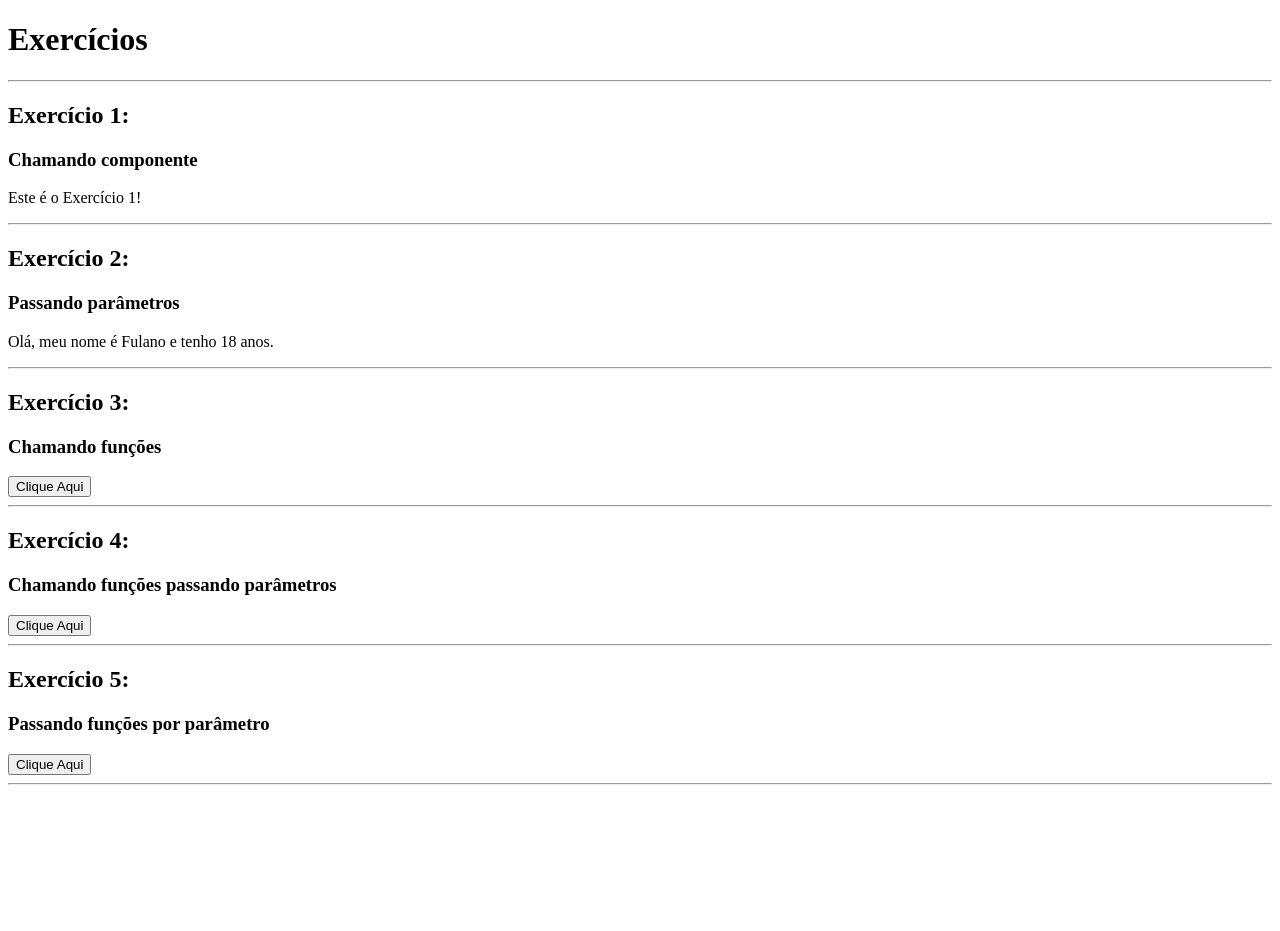
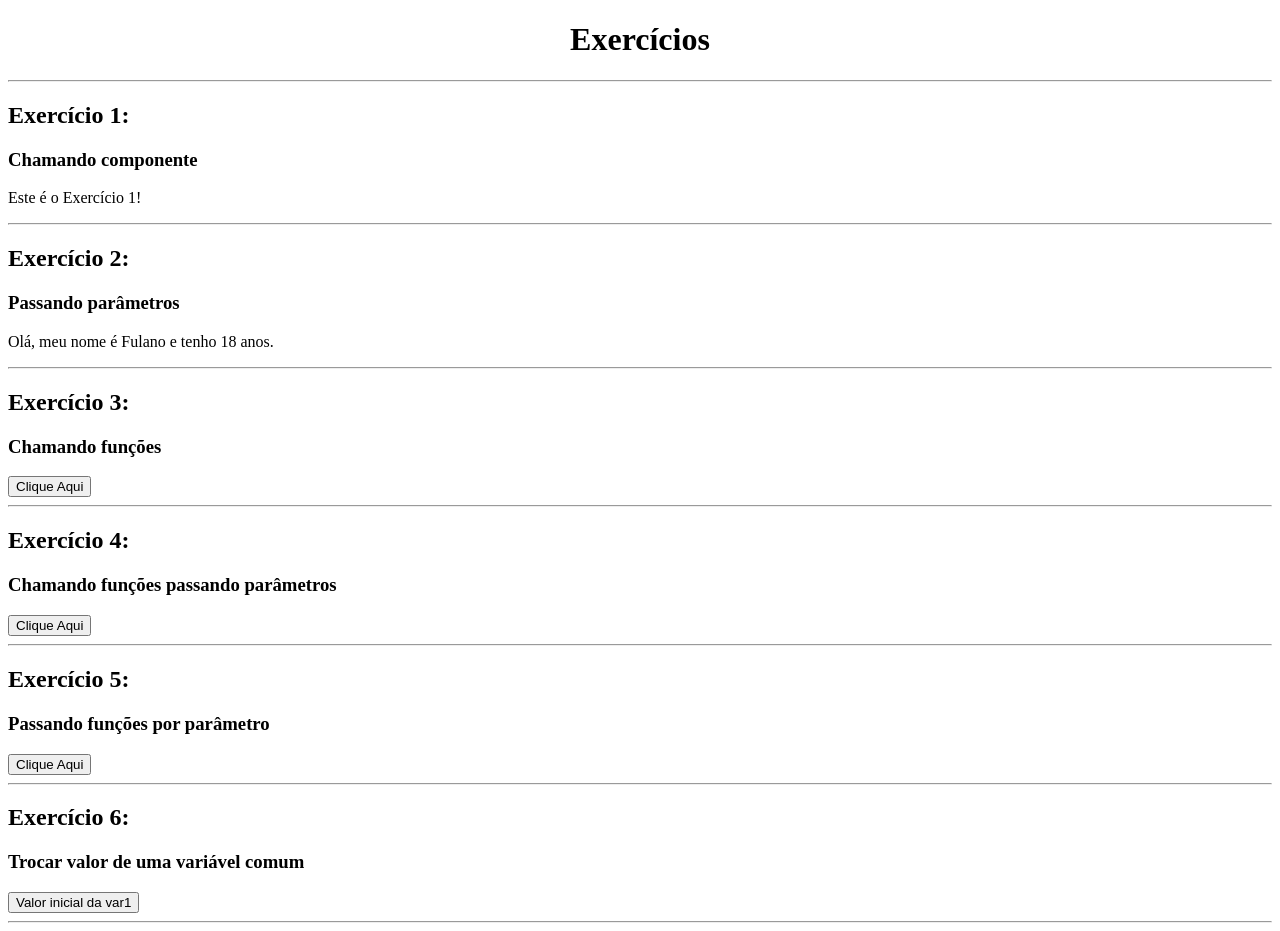
Before and after one commit to RodrigoRampazzo11/ReactExamples, a React (Create React App) app: page / in a window 1280 px wide. Before the commit the page ends 800 px from the top, so only its background shows below. Built offline with nearby package versions, Linux system fonts and the light colour scheme.

Commit message:
Exercicio 6 - Trocar valor de uma variável comum

```diff
--- /dev/null
+++ b/src/Exercicios/Exercicio6.js
@@ -0,0 +1,21 @@
+import React from 'react'
+
+class Exercicio6 extends React.Component {
+
+    constructor(props) {
+        super(props);
+        this.minhaFuncao = this.minhaFuncao.bind(this);
+        this.var1 = "Valor inicial da var1";
+    }
+
+    minhaFuncao() {
+        alert("Ao ENTRAR na função: " + this.var1)
+        this.var1 = "Novo valor para var1"
+        alert("Ao SAIR da função: " + this.var1)
+    }
+
+    render() {
+       return (<button onClick={this.minhaFuncao}>{this.var1}</button>)
+    }
+}
+export default Exercicio6
--- a/src/Exercicios/Exercicios.js
+++ b/src/Exercicios/Exercicios.js
@@ -5,6 +5,7 @@ import Exercicio2 from './Exercicio2'
 import Exercicio3 from './Exercicio3'
 import Exercicio4 from './Exercicio4'
 import Exercicio5 from './Exercicio5'
+import Exercicio6 from './Exercicio6'
 
 class Exercicios extends React.Component {
 
@@ -14,7 +15,7 @@ class Exercicios extends React.Component {
 
     render () {
         return (<>
-            <h1>Exercícios</h1>
+            <center><h1>Exercícios</h1></center>
             <hr />
 
             <h2>Exercício 1:</h2>
@@ -41,6 +42,11 @@ class Exercicios extends React.Component {
             <h3>Passando funções por parâmetro</h3>
             <Exercicio5 minhaFuncao={this.funcaoDesejada} />
             <hr />
+
+            <h2>Exercício 6:</h2>
+            <h3>Trocar valor de uma variável comum</h3>
+            <Exercicio6 minhaFuncao={this.funcaoDesejada} />
+            <hr />
         </>)
     }
 }
```
